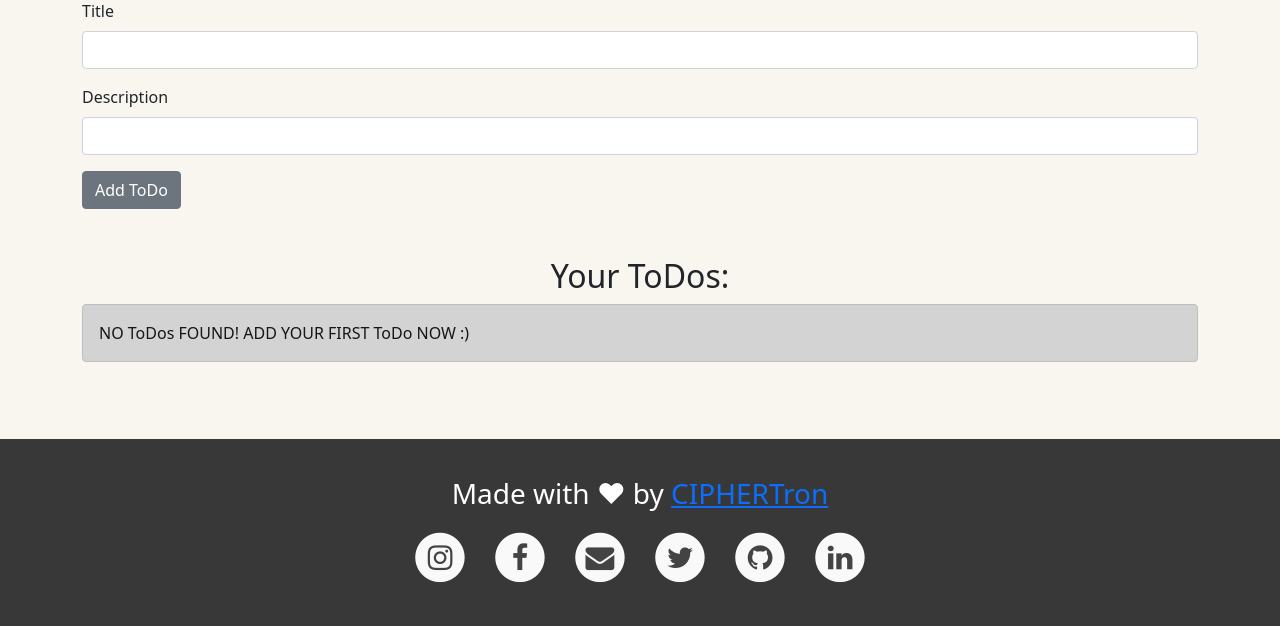
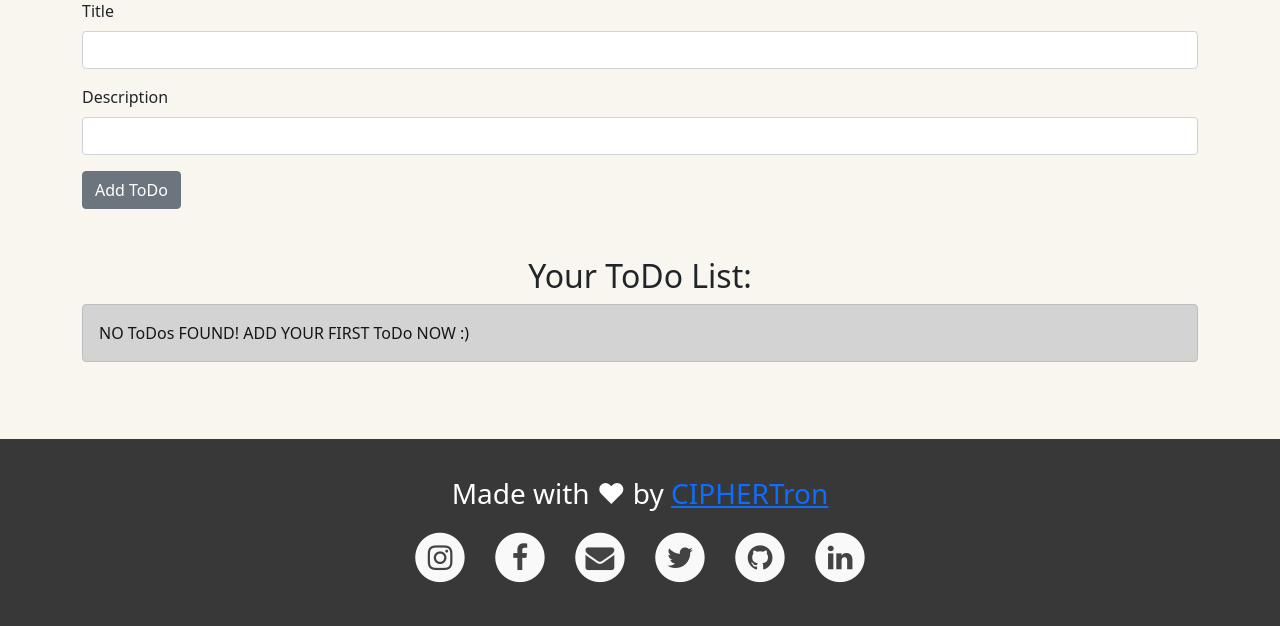
Before and after one commit to CIPHERTron/krypton, a Flask app: page / in a window 1280 px wide. Shown: the part 151-777 px from the top of the page. Run offline with Flask 2, Linux system fonts and the light colour scheme; data that the repository does not hold is empty.

Commit message:
Update index.html to test automated deploy

```diff
--- a/templates/index.html
+++ b/templates/index.html
@@ -17,7 +17,7 @@
         </div>
 
         <div class="container">
-                <h2 style="text-align:center">Your ToDos: </h2>
+                <h2 style="text-align:center">Your ToDo List: </h2>
 
                                 {% if allTodo|length==0 %}
                                         <div class="alert alert-dark" role="alert">
```
